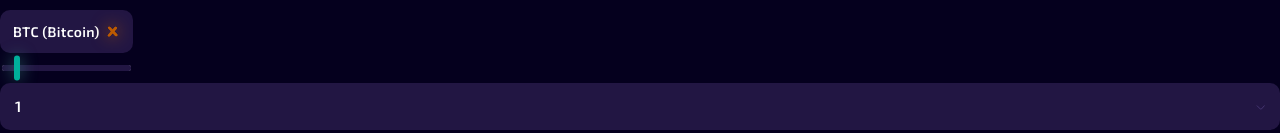
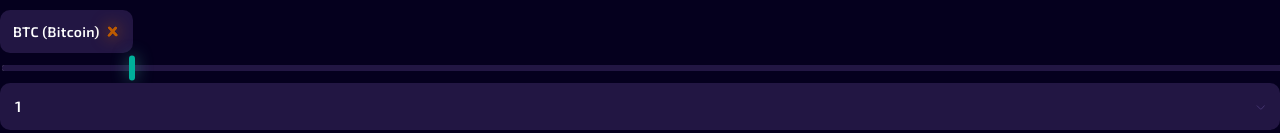
Before and after one commit to SteveGerr/exewion, a Vue app: page /ui-kit in a window 1280 px wide. Shown: the part 666-799 px from the top of the page. Built offline with nearby package versions, Linux system fonts and the light colour scheme; a web font is replaced by a local one.

Commit message:
[feat] added range

```diff
--- a/src/components/range/AppRange.vue
+++ b/src/components/range/AppRange.vue
@@ -1,20 +1,24 @@
 <template>
+  <div class="range">
     <input
-    class="range"
+      class="range__input"
       :value="modelValue"
       @input="updateValue"
       type="range"
-    :min="0"
-    :max="100"
+      :min="min"
+      :max="max"
+      :step="step"
     />
+  </div>
 </template>
 <script setup>
 import { defineProps, defineEmits } from 'vue'
 
 defineProps({
-  modelValue: String,
+  modelValue: Number,
   min: Number,
-  max: Number
+  max: Number,
+  step: Number
 })
 
 const emit = defineEmits(['update:modelValue'])
@@ -27,12 +31,16 @@ const updateValue = (e) => {
 </script>
 <style lang="scss" scoped>
 .range {
+  width: 100%;
+
+  &__input {
     $trackHeight: 6px;
     $thumbRadius: 6px;
 
+    width: 100%;
     position: relative;
     appearance: none;
-  border-radius: 999px;
+    border-radius: 10px;
     z-index: 0;
 
     &::before {
@@ -42,21 +50,24 @@ const updateValue = (e) => {
       height: 100%;
       background: $lilac-back;
       pointer-events: none;
-    border-radius: 999px;
+      border-radius: 10px;
     }
 
     &::-webkit-slider-runnable-track {
       appearance: none;
       background: $lilac-back;
       height: $trackHeight;
-    border-radius: 999px;
+      border-radius: 10px;
+      outline: none;
     }
 
     &::-moz-range-track {
       appearance: none;
       background: $lilac-back;
       height: $trackHeight;
-    border-radius: 999px;
+      max-height: $trackHeight;
+      border-radius: 10px;
+      outline: none;
     }
 
     &::-webkit-slider-thumb {
@@ -66,7 +77,7 @@ const updateValue = (e) => {
       width: $thumbRadius;
       height: 25px;
       background: $green;
-    border-radius: 999px;
+      border-radius: 10px;
       box-shadow: 0px 0px 16px rgba(72, 174, 154, 0.70);
       pointer-events: all;
       appearance: none;
@@ -74,5 +85,6 @@ const updateValue = (e) => {
       cursor: pointer;
     }
   }
+}
 
 </style>
```
Lines whose indentation alone changed are shown as unchanged.
